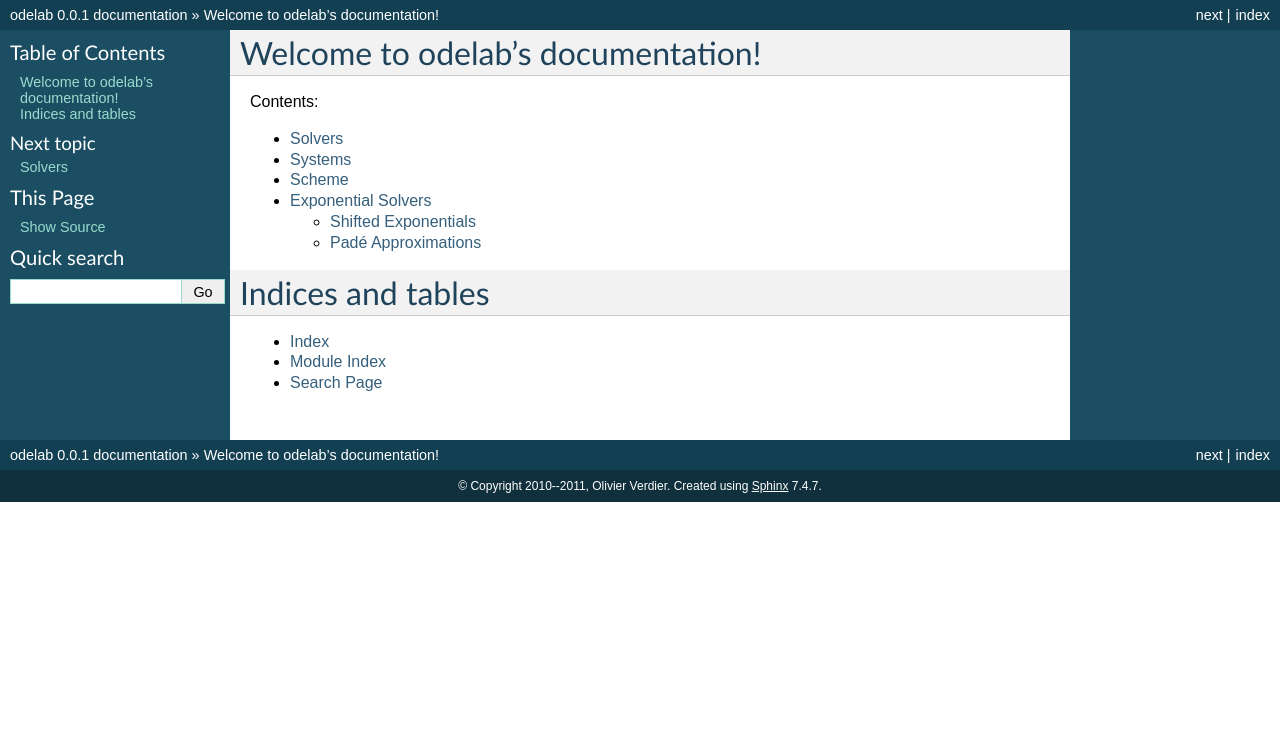
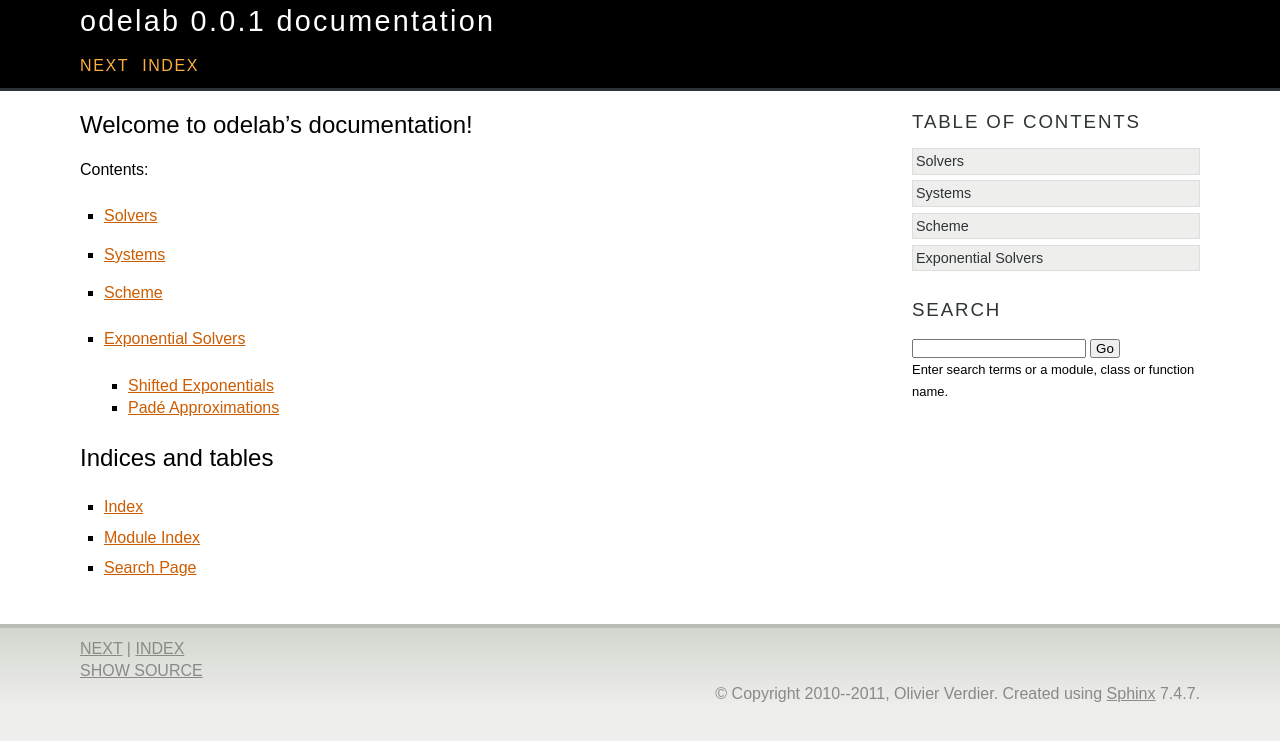
Before and after one commit to olivierverdier/odelab, a Sphinx documentation site: the page built from doc/index.rst, in a window 1280 px wide. Shown: the top 741 px of the page. Built offline with Sphinx 7.4.7, drawn with Linux system fonts in a browser that asks for light colours.

Commit message:
copy agogo theme from sphinx

```diff
--- a/doc/conf.py
+++ b/doc/conf.py
@@ -98,7 +98,13 @@
 
 # The theme to use for HTML and HTML Help pages.  Major themes that come with
 # Sphinx are currently 'default' and 'sphinxdoc'.
-html_theme = 'default'
+html_theme = 'agogode'
+html_theme_options = {
+		'headerfont': '"Abel", sans-serif',
+		'bodyfont': '"Cabin", sans-serif',
+		'headerbg': 'black',
+		'headercolor1': 'black',
+		}
 
 # Theme options are theme-specific and customize the look and feel of a theme
 # further.  For a list of options available for each theme, see the
@@ -106,7 +112,7 @@
 #html_theme_options = {}
 
 # Add any paths that contain custom themes here, relative to this directory.
-#html_theme_path = []
+html_theme_path = ['themes']
 
 # The name for this set of Sphinx documents.  If None, it defaults to
 # "<project> v<release> documentation".
--- /dev/null
+++ b/doc/themes/agogode/layout.html
@@ -0,0 +1,92 @@
+{#
+    agogo/layout.html
+    ~~~~~~~~~~~~~~~~~
+
+    Sphinx layout template for the agogo theme, originally written
+    by Andi Albrecht.
+
+    :copyright: Copyright 2007-2011 by the Sphinx team, see AUTHORS.
+    :license: BSD, see LICENSE for details.
+#}
+{% extends "basic/layout.html" %}
+
+{% block header %}
+    <div class="header-wrapper">
+      <div class="header">
+        {%- if logo %}
+          <p class="logo"><a href="{{ pathto(master_doc) }}">
+            <img class="logo" src="{{ pathto('_static/' + logo, 1) }}" alt="Logo"/>
+          </a></p>
+        {%- endif %}
+        {%- block headertitle %}
+        <div class="headertitle"><a
+          href="{{ pathto(master_doc) }}">{{ shorttitle|e }}</a></div>
+        {%- endblock %}
+        <div class="rel">
+          {%- for rellink in rellinks|reverse %}
+          <a href="{{ pathto(rellink[0]) }}" title="{{ rellink[1]|striptags|e }}"
+             {{ accesskey(rellink[2]) }}>{{ rellink[3] }}</a>
+          {%- if not loop.last %}{{ reldelim2 }}{% endif %}
+          {%- endfor %}
+        </div>
+       </div>
+    </div>
+{% endblock %}
+
+{% block content %}
+    <div class="content-wrapper">
+      <div class="content">
+        <div class="document">
+          {%- block document %}
+            {{ super() }}
+          {%- endblock %}
+        </div>
+        <div class="sidebar">
+          {%- block sidebartoc %}
+          <h3>{{ _('Table Of Contents') }}</h3>
+          {{ toctree() }}
+          {%- endblock %}
+          {%- block sidebarsearch %}
+          <h3 style="margin-top: 1.5em;">{{ _('Search') }}</h3>
+          <form class="search" action="{{ pathto('search') }}" method="get">
+            <input type="text" name="q" />
+            <input type="submit" value="{{ _('Go') }}" />
+            <input type="hidden" name="check_keywords" value="yes" />
+            <input type="hidden" name="area" value="default" />
+          </form>
+          <p class="searchtip" style="font-size: 90%">
+            {{ _('Enter search terms or a module, class or function name.') }}
+          </p>
+          {%- endblock %}
+        </div>
+        <div class="clearer"></div>
+      </div>
+    </div>
+{% endblock %}
+
+{% block footer %}
+    <div class="footer-wrapper">
+      <div class="footer">
+        <div class="left">
+          {%- for rellink in rellinks|reverse %}
+          <a href="{{ pathto(rellink[0]) }}" title="{{ rellink[1]|striptags|e }}"
+             {{ accesskey(rellink[2]) }}>{{ rellink[3] }}</a>
+          {%- if not loop.last %}{{ reldelim2 }}{% endif %}
+          {%- endfor %}
+          {%- if show_source and has_source and sourcename %}
+            <br/>
+            <a href="{{ pathto('_sources/' + sourcename, true)|e }}"
+               rel="nofollow">{{ _('Show Source') }}</a>
+          {%- endif %}
+        </div>
+
+        <div class="right">
+          {{ super() }}
+        </div>
+        <div class="clearer"></div>
+      </div>
+    </div>
+{% endblock %}
+
+{% block relbar1 %}{% endblock %}
+{% block relbar2 %}{% endblock %}
--- /dev/null
+++ b/doc/themes/agogode/static/agogo.css_t
@@ -0,0 +1,464 @@
+/*
+ * agogo.css_t
+ * ~~~~~~~~~~~
+ *
+ * Sphinx stylesheet -- agogo theme.
+ *
+ * :copyright: Copyright 2007-2011 by the Sphinx team, see AUTHORS.
+ * :license: BSD, see LICENSE for details.
+ *
+ */
+
+* {
+  margin: 0px;
+  padding: 0px;
+}
+
+body {
+  font-family: {{ theme_bodyfont }};
+  line-height: 1.4em;
+  color: black;
+  background-color: {{ theme_bgcolor }};
+}
+
+
+/* Page layout */
+
+div.header, div.content, div.footer {
+  width: {{ theme_pagewidth }};
+  margin-left: auto;
+  margin-right: auto;
+}
+
+div.header-wrapper {
+  background: {{ theme_headerbg }};
+  border-bottom: 3px solid #2e3436;
+}
+
+
+/* Default body styles */
+a {
+  color: {{ theme_linkcolor }};
+}
+
+div.bodywrapper a, div.footer a {
+  text-decoration: underline;
+}
+
+.clearer {
+  clear: both;
+}
+
+.left {
+  float: left;
+}
+
+.right {
+  float: right;
+}
+
+.line-block {
+    display: block;
+    margin-top: 1em;
+    margin-bottom: 1em;
+}
+
+.line-block .line-block {
+    margin-top: 0;
+    margin-bottom: 0;
+    margin-left: 1.5em;
+}
+
+h1, h2, h3, h4 {
+  font-family: {{ theme_headerfont }};
+  font-weight: normal;
+  color: {{ theme_headercolor2 }};
+  margin-bottom: .8em;
+}
+
+h1 {
+  color: {{ theme_headercolor1 }};
+}
+
+h2 {
+  padding-bottom: .5em;
+  border-bottom: 1px solid {{ theme_headercolor2 }};
+}
+
+a.headerlink {
+  visibility: hidden;
+  color: #dddddd;
+  padding-left: .3em;
+}
+
+h1:hover > a.headerlink,
+h2:hover > a.headerlink,
+h3:hover > a.headerlink,
+h4:hover > a.headerlink,
+h5:hover > a.headerlink,
+h6:hover > a.headerlink,
+dt:hover > a.headerlink {
+  visibility: visible;
+}
+
+img {
+  border: 0;
+}
+
+div.admonition {
+  margin-top: 10px;
+  margin-bottom: 10px;
+  padding: 2px 7px 1px 7px;
+  border-left: 0.2em solid black;
+}
+
+p.admonition-title {
+  margin: 0px 10px 5px 0px;
+  font-weight: bold;
+}
+
+dt:target, .highlighted {
+  background-color: #fbe54e;
+}
+
+/* Header */
+
+div.header {
+  padding-top: 10px;
+  padding-bottom: 10px;
+}
+
+div.header .headertitle {
+  font-family: {{ theme_headerfont }};
+  font-weight: normal;
+  font-size: 180%;
+  letter-spacing: .08em;
+  margin-bottom: .8em;
+}
+
+div.header .headertitle a {
+  color: white;
+}
+
+div.header div.rel {
+  margin-top: 1em;
+}
+
+div.header div.rel a {
+  color: {{ theme_headerlinkcolor }};
+  letter-spacing: .1em;
+  text-transform: uppercase;
+}
+
+p.logo {
+    float: right;
+}
+
+img.logo {
+    border: 0;
+}
+
+
+/* Content */
+div.content-wrapper {
+  background-color: white;
+  padding-top: 20px;
+  padding-bottom: 20px;
+}
+
+div.document {
+  width: {{ theme_documentwidth }};
+  float: left;
+}
+
+div.body {
+  padding-right: 2em;
+  text-align: {{ theme_textalign }};
+}
+
+div.document h1 {
+  line-height: 120%;
+}
+
+div.document ul {
+  margin: 1.5em;
+  list-style-type: square;
+}
+
+div.document dd {
+  margin-left: 1.2em;
+  margin-top: .4em;
+  margin-bottom: 1em;
+}
+
+div.document .section {
+  margin-top: 1.7em;
+}
+div.document .section:first-child {
+  margin-top: 0px;
+}
+
+div.document div.highlight {
+  padding: 3px;
+  background-color: #eeeeec;
+  border-top: 2px solid #dddddd;
+  border-bottom: 2px solid #dddddd;
+  margin-top: .8em;
+  margin-bottom: .8em;
+}
+
+div.document h2 {
+  margin-top: .7em;
+}
+
+div.document p {
+  margin-bottom: .5em;
+}
+
+div.document li.toctree-l1 {
+  margin-bottom: 1em;
+}
+
+div.document .descname {
+  font-weight: bold;
+}
+
+div.document .docutils.literal {
+  background-color: #eeeeec;
+  padding: 1px;
+}
+
+div.document .docutils.xref.literal {
+  background-color: transparent;
+  padding: 0px;
+}
+
+div.document blockquote {
+  margin: 1em;
+}
+
+div.document ol {
+  margin: 1.5em;
+}
+
+
+/* Sidebar */
+
+div.sidebar {
+  width: {{ theme_sidebarwidth }};
+  float: right;
+  font-size: .9em;
+}
+
+div.sidebar a, div.header a {
+  text-decoration: none;
+}
+
+div.sidebar a:hover, div.header a:hover {
+  text-decoration: underline;
+}
+
+div.sidebar h3 {
+  color: #2e3436;
+  text-transform: uppercase;
+  font-size: 130%;
+  letter-spacing: .1em;
+}
+
+div.sidebar ul {
+  list-style-type: none;
+}
+
+div.sidebar li.toctree-l1 a {
+  display: block;
+  padding: 1px;
+  border: 1px solid #dddddd;
+  background-color: #eeeeec;
+  margin-bottom: .4em;
+  padding-left: 3px;
+  color: #2e3436;
+}
+
+div.sidebar li.toctree-l2 a {
+  background-color: transparent;
+  border: none;
+  margin-left: 1em;
+  border-bottom: 1px solid #dddddd;
+}
+
+div.sidebar li.toctree-l3 a {
+  background-color: transparent;
+  border: none;
+  margin-left: 2em;
+  border-bottom: 1px solid #dddddd;
+}
+
+div.sidebar li.toctree-l2:last-child a {
+  border-bottom: none;
+}
+
+div.sidebar li.toctree-l1.current a {
+  border-right: 5px solid {{ theme_headerlinkcolor }};
+}
+
+div.sidebar li.toctree-l1.current li.toctree-l2 a {
+  border-right: none;
+}
+
+div.sidebar input[type="text"] {
+  width: 170px;
+}
+
+div.sidebar input[type="submit"] {
+  width: 30px;
+}
+
+
+/* Footer */
+
+div.footer-wrapper {
+  background: {{ theme_footerbg }};
+  border-top: 4px solid #babdb6;
+  padding-top: 10px;
+  padding-bottom: 10px;
+  min-height: 80px;
+}
+
+div.footer, div.footer a {
+  color: #888a85;
+}
+
+div.footer .right {
+  text-align: right;
+}
+
+div.footer .left {
+  text-transform: uppercase;
+}
+
+
+/* Styles copied from basic theme */
+
+img.align-left, .figure.align-left, object.align-left {
+    clear: left;
+    float: left;
+    margin-right: 1em;
+}
+
+img.align-right, .figure.align-right, object.align-right {
+    clear: right;
+    float: right;
+    margin-left: 1em;
+}
+
+img.align-center, .figure.align-center, object.align-center {
+  display: block;
+  margin-left: auto;
+  margin-right: auto;
+}
+
+.align-left {
+    text-align: left;
+}
+
+.align-center {
+    text-align: center;
+}
+
+.align-right {
+    text-align: right;
+}
+
+/* -- search page ----------------------------------------------------------- */
+
+ul.search {
+    margin: 10px 0 0 20px;
+    padding: 0;
+}
+
+ul.search li {
+    padding: 5px 0 5px 20px;
+    background-image: url(file.png);
+    background-repeat: no-repeat;
+    background-position: 0 7px;
+}
+
+ul.search li a {
+    font-weight: bold;
+}
+
+ul.search li div.context {
+    color: #888;
+    margin: 2px 0 0 30px;
+    text-align: left;
+}
+
+ul.keywordmatches li.goodmatch a {
+    font-weight: bold;
+}
+
+/* -- index page ------------------------------------------------------------ */
+
+table.contentstable {
+    width: 90%;
+}
+
+table.contentstable p.biglink {
+    line-height: 150%;
+}
+
+a.biglink {
+    font-size: 1.3em;
+}
+
+span.linkdescr {
+    font-style: italic;
+    padding-top: 5px;
+    font-size: 90%;
+}
+
+/* -- general index --------------------------------------------------------- */
+
+table.indextable td {
+    text-align: left;
+    vertical-align: top;
+}
+
+table.indextable dl, table.indextable dd {
+    margin-top: 0;
+    margin-bottom: 0;
+}
+
+table.indextable tr.pcap {
+    height: 10px;
+}
+
+table.indextable tr.cap {
+    margin-top: 10px;
+    background-color: #f2f2f2;
+}
+
+img.toggler {
+    margin-right: 3px;
+    margin-top: 3px;
+    cursor: pointer;
+}
+
+/* -- viewcode extension ---------------------------------------------------- */
+
+.viewcode-link {
+    float: right;
+}
+
+.viewcode-back {
+    float: right;
+    font-family:: {{ theme_bodyfont }};
+}
+
+div.viewcode-block:target {
+    margin: -1px -3px;
+    padding: 0 3px;
+    background-color: #f4debf;
+    border-top: 1px solid #ac9;
+    border-bottom: 1px solid #ac9;
+}
--- /dev/null
+++ b/doc/themes/agogode/theme.conf
@@ -0,0 +1,19 @@
+[theme]
+inherit = basic
+stylesheet = agogo.css
+pygments_style = tango
+
+[options]
+bodyfont = "Verdana", Arial, sans-serif
+headerfont = "Georgia", "Times New Roman", serif
+pagewidth = 70em
+documentwidth = 50em
+sidebarwidth = 20em
+bgcolor = #eeeeec
+headerbg = url(bgtop.png) top left repeat-x
+footerbg = url(bgfooter.png) top left repeat-x
+linkcolor = #ce5c00
+headercolor1 = #204a87
+headercolor2 = #3465a4
+headerlinkcolor = #fcaf3e
+textalign = justify
```
Also changed, not shown: doc/themes/agogode/static/bgfooter.png (added), doc/themes/agogode/static/bgtop.png (added).
